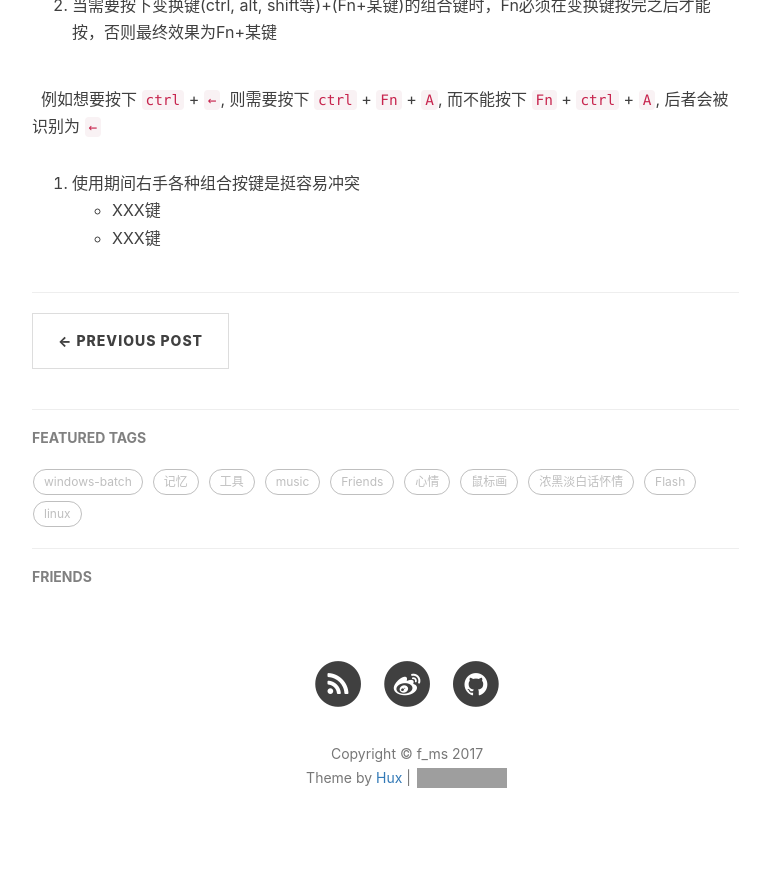
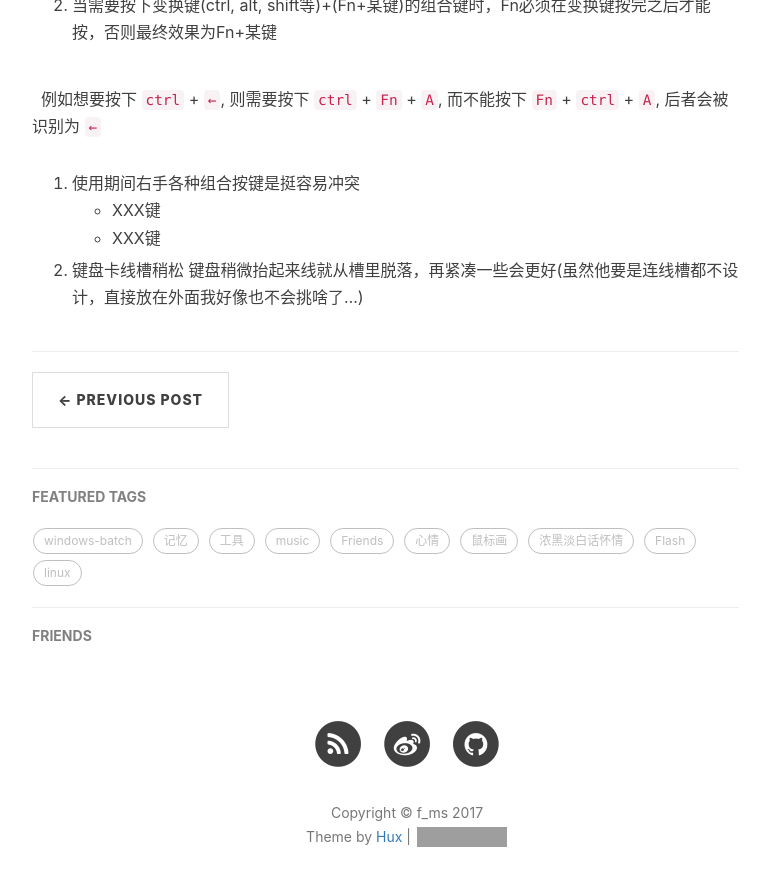
Before and after one commit to imfms/imfms.github.io, a Jekyll site: the page built from _posts/2017-06-08-my-first-mechanical-keyboard.markdown, in a window 1280 px wide and 900 px high, scrolled down 1452 px. Shown: the top 886 px of the window, without its empty margins (233-1003 px from the left). Built offline with Jekyll 4.4.1, drawn with Linux system fonts in a browser that asks for light colours; nearby versions of some CDN libraries; our own code applies the rules of GitHub Pages for plain Markdown files; comment, search, counter and statistics services are not loaded; grey boxes are pictures that could not be loaded.

Commit message:
Create 2017-06-08-my-first-mechanical-keyboard.markdown

```diff
--- a/_posts/2017-06-08-my-first-mechanical-keyboard.markdown
+++ b/_posts/2017-06-08-my-first-mechanical-keyboard.markdown
@@ -38,3 +38,5 @@
 3. 使用期间右手各种组合按键是挺容易冲突
 	- XXX键
 	- XXX键
+4. 键盘卡线槽稍松
+	键盘稍微抬起来线就从槽里脱落，再紧凑一些会更好(虽然他要是连线槽都不设计，直接放在外面我好像也不会挑啥了...)
```
